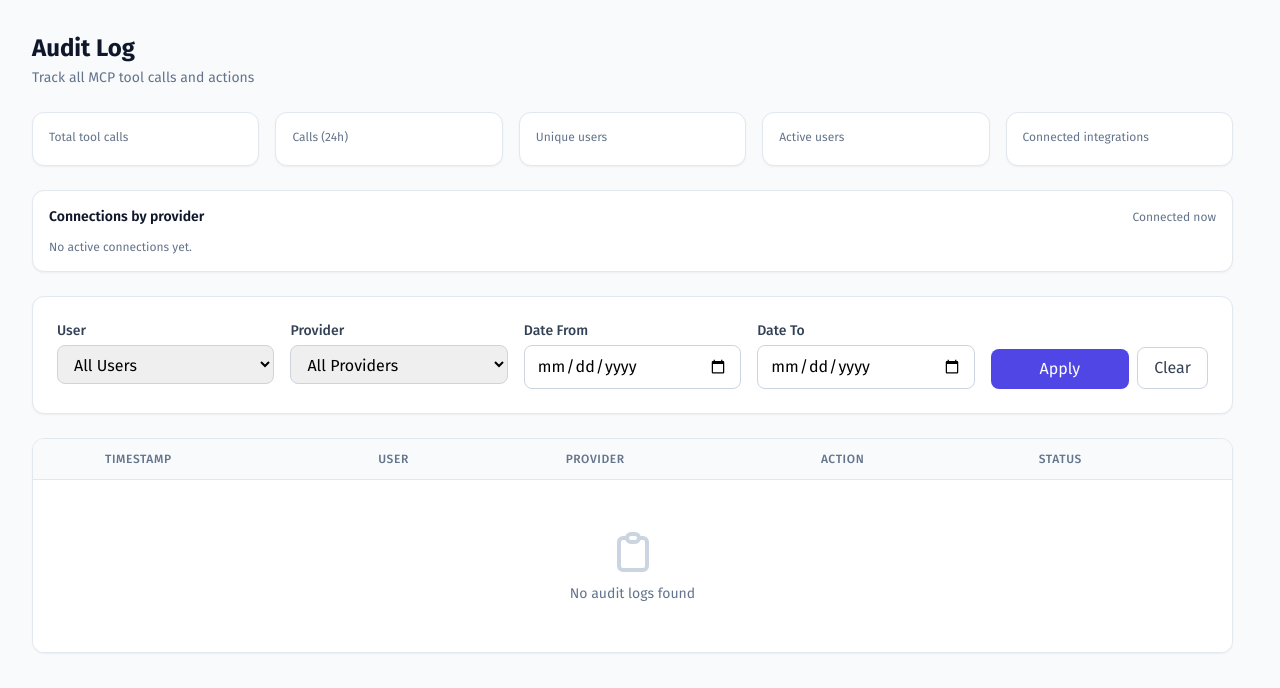
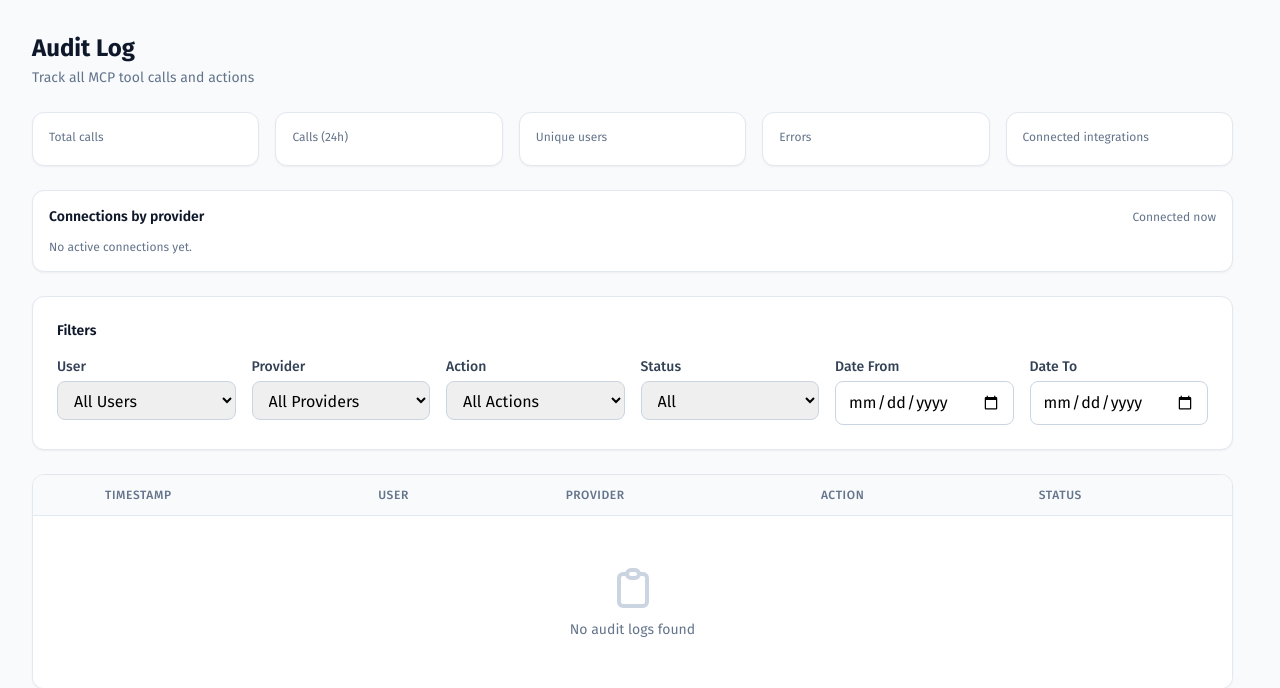
Before and after one commit to Vangardo/mcp_hub, a FastAPI app: template app/ui/templates/admin/audit.html in a window 1280 px wide. Shown: the top 688 px of the page. Run offline with FastAPI, Linux system fonts and the light colour scheme; the template is opened without the code that fills it, so the values that code supplies are empty; some libraries are stand-ins or nearby versions.

Commit message:
• Add audit log tool_name and fix audit pagination URL; show disconnect toast
  - Add tool_name column to audit_logs with migration and index
  - Log real tool names for hub.tools.call and display/filter action via COALESCE(tool_name, action)
  - Fix “Load More” link to omit empty query params (prevents user_id parse error)
  - Add disconnect success toast via URL param handling

```diff
--- a/app/mcp_gateway/server.py
+++ b/app/mcp_gateway/server.py
@@ -41,6 +41,7 @@ def safe_audit_log(
     request_data: Optional[dict],
     response_data: Optional[Any],
     status: str,
+    tool_name: Optional[str] = None,
     error_text: Optional[str] = None,
 ):
     try:
@@ -48,6 +49,7 @@ def safe_audit_log(
             user_id=user_id,
             provider=provider,
             action=action,
+            tool_name=tool_name,
             request_data=request_data,
             response_data=response_data,
             status=status,
@@ -338,6 +340,7 @@ async def handle_call_tool(
             user_id=user["id"],
             provider=provider,
             action="hub.tools.call",
+            tool_name=tool_name,
             request_data={"tool_name": tool_name, "arguments": nested_arguments},
             response_data=result.data if result.success else None,
             status="ok" if result.success else "error",
@@ -367,6 +370,7 @@ async def handle_call_tool(
         user_id=user["id"],
         provider=provider,
         action=tool_name,
+        tool_name=tool_name,
         request_data=arguments,
         response_data=result.data if result.success else None,
         status="ok" if result.success else "error",
--- a/app/ui/templates/admin/audit.html
+++ b/app/ui/templates/admin/audit.html
@@ -11,20 +11,20 @@
 
     <div class="grid grid-cols-1 gap-4 sm:grid-cols-2 lg:grid-cols-5">
         <div class="bg-white shadow-sm rounded-xl border border-slate-200 p-4">
-            <p class="text-xs text-slate-500">Total tool calls</p>
+            <p class="text-xs text-slate-500">Total calls{% if stats.has_filters %} <span class="text-primary-600">(filtered)</span>{% endif %}</p>
             <p class="mt-1 text-2xl font-semibold text-slate-900">{{ stats.total_calls }}</p>
         </div>
         <div class="bg-white shadow-sm rounded-xl border border-slate-200 p-4">
-            <p class="text-xs text-slate-500">Calls (24h)</p>
+            <p class="text-xs text-slate-500">Calls (24h){% if stats.has_filters %} <span class="text-primary-600">(filtered)</span>{% endif %}</p>
             <p class="mt-1 text-2xl font-semibold text-slate-900">{{ stats.calls_24h }}</p>
         </div>
         <div class="bg-white shadow-sm rounded-xl border border-slate-200 p-4">
-            <p class="text-xs text-slate-500">Unique users</p>
+            <p class="text-xs text-slate-500">Unique users{% if stats.has_filters %} <span class="text-primary-600">(filtered)</span>{% endif %}</p>
             <p class="mt-1 text-2xl font-semibold text-slate-900">{{ stats.unique_users }}</p>
         </div>
         <div class="bg-white shadow-sm rounded-xl border border-slate-200 p-4">
-            <p class="text-xs text-slate-500">Active users</p>
-            <p class="mt-1 text-2xl font-semibold text-slate-900">{{ stats.active_users }}</p>
+            <p class="text-xs text-slate-500">Errors{% if stats.has_filters %} <span class="text-primary-600">(filtered)</span>{% endif %}</p>
+            <p class="mt-1 text-2xl font-semibold {% if stats.errors > 0 %}text-red-600{% else %}text-slate-900{% endif %}">{{ stats.errors }}</p>
         </div>
         <div class="bg-white shadow-sm rounded-xl border border-slate-200 p-4">
             <p class="text-xs text-slate-500">Connected integrations</p>
@@ -52,10 +52,22 @@
 
     <!-- Filters -->
     <div class="bg-white shadow-sm rounded-xl border border-slate-200 p-6">
-        <form id="filter-form" class="grid grid-cols-1 gap-4 sm:grid-cols-2 lg:grid-cols-5">
+        <div class="flex items-center justify-between mb-4">
+            <h2 class="text-sm font-semibold text-slate-900">Filters</h2>
+            {% if stats.has_filters %}
+            <a href="/admin/audit"
+               class="inline-flex items-center px-3 py-1.5 text-xs font-medium text-slate-600 border border-slate-300 rounded-lg hover:bg-slate-50 transition-colors">
+                <svg class="w-3 h-3 mr-1" fill="none" stroke="currentColor" viewBox="0 0 24 24">
+                    <path stroke-linecap="round" stroke-linejoin="round" stroke-width="2" d="M6 18L18 6M6 6l12 12"/>
+                </svg>
+                Clear All
+            </a>
+            {% endif %}
+        </div>
+        <form id="filter-form" class="grid grid-cols-1 gap-4 sm:grid-cols-2 lg:grid-cols-3 xl:grid-cols-6">
             <div>
                 <label class="block text-sm font-medium text-slate-700 mb-1">User</label>
-                <select name="user_id" class="block w-full px-3 py-2 border border-slate-300 rounded-lg focus:outline-none focus:ring-2 focus:ring-primary-500">
+                <select name="user_id" class="audit-filter block w-full px-3 py-2 border border-slate-300 rounded-lg focus:outline-none focus:ring-2 focus:ring-primary-500">
                     <option value="">All Users</option>
                     {% for u in users %}
                     <option value="{{ u.id }}" {% if filters.user_id == u.id %}selected{% endif %}>{{ u.email }}</option>
@@ -64,33 +76,42 @@
             </div>
             <div>
                 <label class="block text-sm font-medium text-slate-700 mb-1">Provider</label>
-                <select name="provider" class="block w-full px-3 py-2 border border-slate-300 rounded-lg focus:outline-none focus:ring-2 focus:ring-primary-500">
+                <select name="provider" class="audit-filter block w-full px-3 py-2 border border-slate-300 rounded-lg focus:outline-none focus:ring-2 focus:ring-primary-500">
                     <option value="">All Providers</option>
                     <option value="teamwork" {% if filters.provider == 'teamwork' %}selected{% endif %}>Teamwork</option>
                     <option value="slack" {% if filters.provider == 'slack' %}selected{% endif %}>Slack</option>
                     <option value="miro" {% if filters.provider == 'miro' %}selected{% endif %}>Miro</option>
+                    <option value="figma" {% if filters.provider == 'figma' %}selected{% endif %}>Figma</option>
                     <option value="telegram" {% if filters.provider == 'telegram' %}selected{% endif %}>Telegram</option>
+                    <option value="hub" {% if filters.provider == 'hub' %}selected{% endif %}>Hub</option>
+                </select>
+            </div>
+            <div>
+                <label class="block text-sm font-medium text-slate-700 mb-1">Action</label>
+                <select name="action" class="audit-filter block w-full px-3 py-2 border border-slate-300 rounded-lg focus:outline-none focus:ring-2 focus:ring-primary-500">
+                    <option value="">All Actions</option>
+                    {% for act in distinct_actions %}
+                    <option value="{{ act }}" {% if filters.action == act %}selected{% endif %}>{{ act }}</option>
+                    {% endfor %}
+                </select>
+            </div>
+            <div>
+                <label class="block text-sm font-medium text-slate-700 mb-1">Status</label>
+                <select name="status" class="audit-filter block w-full px-3 py-2 border border-slate-300 rounded-lg focus:outline-none focus:ring-2 focus:ring-primary-500">
+                    <option value="">All</option>
+                    <option value="ok" {% if filters.status == 'ok' %}selected{% endif %}>OK</option>
+                    <option value="error" {% if filters.status == 'error' %}selected{% endif %}>Error</option>
                 </select>
             </div>
             <div>
                 <label class="block text-sm font-medium text-slate-700 mb-1">Date From</label>
                 <input type="date" name="date_from" value="{{ filters.date_from or '' }}"
-                       class="block w-full px-3 py-2 border border-slate-300 rounded-lg focus:outline-none focus:ring-2 focus:ring-primary-500">
+                       class="audit-filter block w-full px-3 py-2 border border-slate-300 rounded-lg focus:outline-none focus:ring-2 focus:ring-primary-500">
             </div>
             <div>
                 <label class="block text-sm font-medium text-slate-700 mb-1">Date To</label>
                 <input type="date" name="date_to" value="{{ filters.date_to or '' }}"
-                       class="block w-full px-3 py-2 border border-slate-300 rounded-lg focus:outline-none focus:ring-2 focus:ring-primary-500">
-            </div>
-            <div class="flex items-end space-x-2">
-                <button type="submit"
-                        class="flex-1 px-4 py-2 bg-primary-600 text-white rounded-lg hover:bg-primary-700 transition-colors">
-                    Apply
-                </button>
-                <a href="/admin/audit"
-                   class="px-4 py-2 border border-slate-300 rounded-lg text-slate-700 hover:bg-slate-50 transition-colors">
-                    Clear
-                </a>
+                       class="audit-filter block w-full px-3 py-2 border border-slate-300 rounded-lg focus:outline-none focus:ring-2 focus:ring-primary-500">
             </div>
         </form>
     </div>
@@ -121,7 +142,7 @@
                             {{ log.created_at[:19] }}
                         </td>
                         <td class="px-6 py-4 whitespace-nowrap">
-                            <span class="text-sm text-slate-900">{{ log.user_email or 'Unknown' }}</span>
+                            <span class="text-sm text-slate-900">{{ log.user_email or 'System' }}</span>
                         </td>
                         <td class="px-6 py-4 whitespace-nowrap">
                             {% if log.provider == 'teamwork' %}
@@ -136,16 +157,26 @@
                             <span class="inline-flex items-center px-2.5 py-0.5 rounded-full text-xs font-medium bg-yellow-100 text-yellow-800">
                                 Miro
                             </span>
+                            {% elif log.provider == 'figma' %}
+                            <span class="inline-flex items-center px-2.5 py-0.5 rounded-full text-xs font-medium bg-pink-100 text-pink-800">
+                                Figma
+                            </span>
                             {% elif log.provider == 'telegram' %}
                             <span class="inline-flex items-center px-2.5 py-0.5 rounded-full text-xs font-medium bg-sky-100 text-sky-800">
                                 Telegram
                             </span>
+                            {% elif log.provider == 'hub' %}
+                            <span class="inline-flex items-center px-2.5 py-0.5 rounded-full text-xs font-medium bg-indigo-100 text-indigo-800">
+                                Hub
+                            </span>
                             {% else %}
-                            <span class="text-sm text-slate-500">-</span>
+                            <span class="inline-flex items-center px-2.5 py-0.5 rounded-full text-xs font-medium bg-slate-100 text-slate-600">
+                                {{ log.provider or '-' }}
+                            </span>
                             {% endif %}
                         </td>
                         <td class="px-6 py-4 whitespace-nowrap">
-                            <code class="text-sm bg-slate-100 text-slate-800 px-2 py-1 rounded font-mono">{{ log.action }}</code>
+                            <code class="text-sm bg-slate-100 text-slate-800 px-2 py-1 rounded font-mono">{{ log.action_display or log.action }}</code>
                         </td>
                         <td class="px-6 py-4 whitespace-nowrap">
                             {% if log.status == 'ok' %}
@@ -211,6 +242,9 @@
                                 <path stroke-linecap="round" stroke-linejoin="round" stroke-width="2" d="M9 5H7a2 2 0 00-2 2v12a2 2 0 002 2h10a2 2 0 002-2V7a2 2 0 00-2-2h-2M9 5a2 2 0 002 2h2a2 2 0 002-2M9 5a2 2 0 012-2h2a2 2 0 012 2"/>
                             </svg>
                             <p class="mt-2 text-sm text-slate-500">No audit logs found</p>
+                            {% if stats.has_filters %}
+                            <a href="/admin/audit" class="mt-2 inline-flex items-center text-sm text-primary-600 hover:text-primary-800">Clear filters</a>
+                            {% endif %}
                         </td>
                     </tr>
                     {% endif %}
@@ -221,7 +255,7 @@
 
     {% if logs|length >= 100 %}
     <div class="flex justify-center">
-        <a href="?offset={{ (filters.offset or 0) + 100 }}&user_id={{ filters.user_id or '' }}&provider={{ filters.provider or '' }}&date_from={{ filters.date_from or '' }}&date_to={{ filters.date_to or '' }}"
+        <a href="?offset={{ (filters.offset or 0) + 100 }}{% if filters.user_id %}&user_id={{ filters.user_id }}{% endif %}{% if filters.provider %}&provider={{ filters.provider|urlencode }}{% endif %}{% if filters.action %}&action={{ filters.action|urlencode }}{% endif %}{% if filters.status %}&status={{ filters.status|urlencode }}{% endif %}{% if filters.date_from %}&date_from={{ filters.date_from|urlencode }}{% endif %}{% if filters.date_to %}&date_to={{ filters.date_to|urlencode }}{% endif %}"
            class="inline-flex items-center px-4 py-2 border border-slate-300 rounded-lg text-slate-700 hover:bg-slate-50 transition-colors">
             <svg class="w-4 h-4 mr-2" fill="none" stroke="currentColor" viewBox="0 0 24 24">
                 <path stroke-linecap="round" stroke-linejoin="round" stroke-width="2" d="M19 9l-7 7-7-7"/>
@@ -235,15 +269,22 @@
 
 {% block scripts %}
 <script>
-    document.getElementById('filter-form').addEventListener('submit', (e) => {
-        e.preventDefault();
-        const formData = new FormData(e.target);
+    // Dynamic filters: auto-apply on any change
+    document.querySelectorAll('.audit-filter').forEach(el => {
+        el.addEventListener('change', () => {
+            applyFilters();
+        });
+    });
+
+    function applyFilters() {
+        const form = document.getElementById('filter-form');
+        const formData = new FormData(form);
         const params = new URLSearchParams();
         for (const [key, value] of formData) {
             if (value) params.append(key, value);
         }
         window.location.href = '/admin/audit?' + params.toString();
-    });
+    }
 
     // Expand/collapse log details
     document.querySelectorAll('.log-row').forEach(row => {
--- a/app/ui/templates/base.html
+++ b/app/ui/templates/base.html
@@ -139,6 +139,11 @@
             showToast(`Successfully connected to ${params.get('provider')}!`, 'success');
             window.history.replaceState({}, '', window.location.pathname);
         }
+        if (params.get('success') === 'disconnected') {
+            const provider = params.get('provider');
+            showToast(`Disconnected from ${provider || 'integration'}.`, 'success');
+            window.history.replaceState({}, '', window.location.pathname);
+        }
         if (params.get('error')) {
             showToast(`Error: ${params.get('message') || params.get('error')}`, 'error');
             window.history.replaceState({}, '', window.location.pathname);
```
Also changed, not shown: app/mcp_gateway/audit.py (+4 -3 lines), app/ui/routes.py (+66 -31 lines), app/migrations/002_add_audit_log_tool_name.sql (added).
